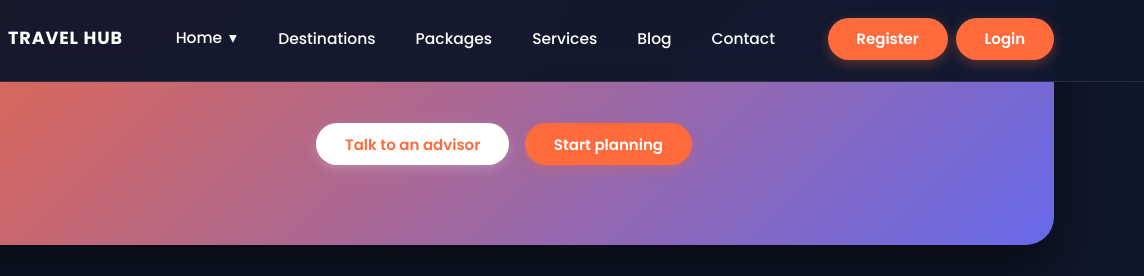
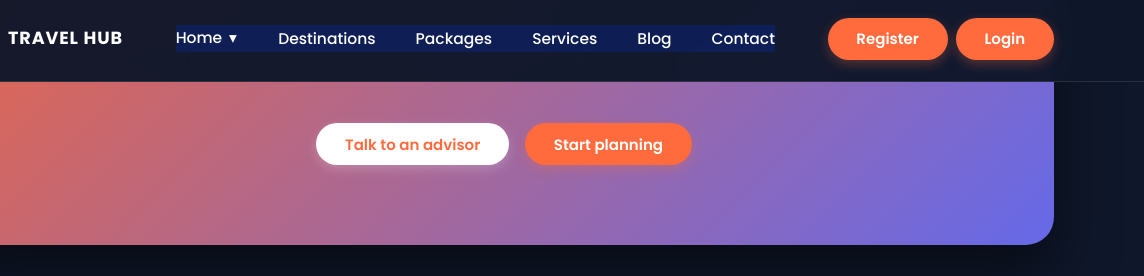
Before and after one commit to KrishTVK16/travelhub_journey_planner_-, a plain HTML site: page index.html in a window 1280 px wide. Both pictures are taken after a click on the button "Dark mode". Shown: the part 4786-5062 px from the top of the page, 136-1280 px from the left. Drawn offline with nearby package versions, Linux system fonts and the light colour scheme; a small style sheet from the web is missing.

Commit message:
navBackground

```diff
--- a/assets/css/style.css
+++ b/assets/css/style.css
@@ -3053,7 +3053,7 @@ select:focus {
 
 /* Dark Mode - Mobile Navigation */
 [data-theme="dark"] .main-nav {
-  background: transparent !important;
+  background: #0d205fce !important;
 }
 
 [data-theme="dark"] .main-nav .nav-link,
```
